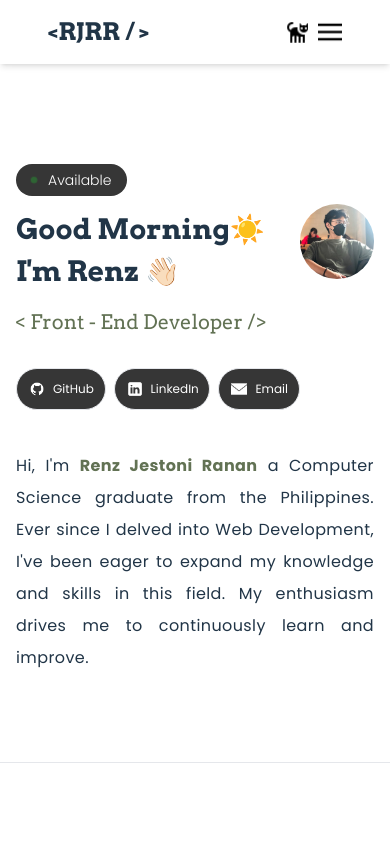
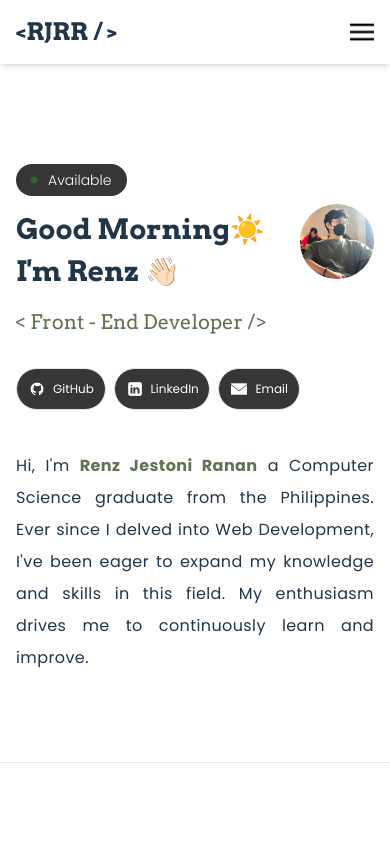
Before and after one commit to RJRanan/portfolio, a React (Vite) app: page / in a window 390 px wide. Shown: the top 844 px of the page. Built offline with nearby package versions, Linux system fonts and the light colour scheme.

Commit message:
comment change theme

```diff
--- a/src/components/Nav.jsx
+++ b/src/components/Nav.jsx
@@ -1,5 +1,5 @@
 import { navLinks } from "../constants";
-import { burgerBlack, closeBlack, cat } from "../assets/icons";
+import { burgerBlack, closeBlack } from "../assets/icons";
 
 import { useState } from "react";
 
@@ -8,7 +8,7 @@ const Nav = () => {
 
   return (
     <header className="w-full fixed top-0  left-0  flex justify-center items-baseline  md:bg-opacity-50 z-30 bg-white backdrop-blur-md shadow-md">
-      <div className="md:flex max-w-[800px]	w-full items-center flex justify-between z-50 py-4 md:px-10 px-12 gap-3">
+      <div className="md:flex max-w-[800px]	w-full items-center flex justify-between z-50 py-4 md:px-10 px-4 gap-3">
         {/* logo */}
         <div className="flex items-center">
           <a href="/" className="">
@@ -48,7 +48,7 @@ const Nav = () => {
           </ul>
         </div>
         <div className="flex">
-          <div className="relative tooltip md:pr-0 pr-2">
+          {/* <div className="relative tooltip md:pr-0 pr-2">
             <img
               src={cat}
               alt="dark mode"
@@ -59,7 +59,7 @@ const Nav = () => {
             <span className="invisible opacity-0 transition-opacity bg-[#627254] text-white text-wrap font-poppins text-sm font-base  tracking-tighter text-center py-2 px-3.5 md:w-[260px] w-[150px] rounded-lg tooltip-text absolute z-10 md:-right-32 -right-12 top-11 -ml-14">
               Dark mode under development 👨‍💻
             </span>
-          </div>
+          </div> */}
           {/* Burger menu */}
           <div
             onClick={() => setOpen(!open)}
```
